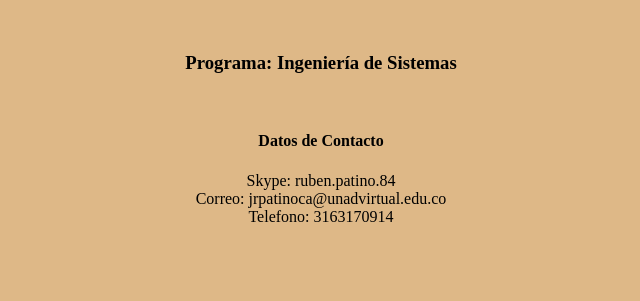
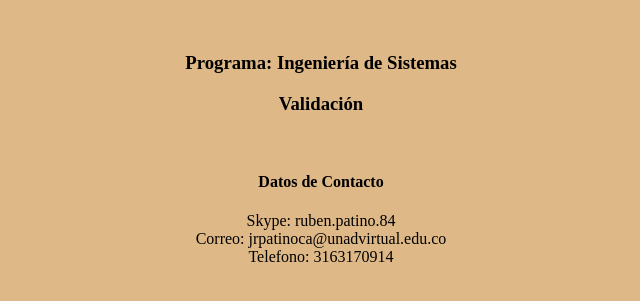
Before and after one commit to jrpatinoca/DSW-RubenPatino, a plain HTML site: page Tarea1/index.html in a window 1280 px wide. Shown: the part 105-406 px from the top of the page, without its empty margins (319-959 px from the left). Drawn offline with Linux system fonts and the light colour scheme.

Commit message:
Update index.html

```diff
--- a/Tarea1/index.html
+++ b/Tarea1/index.html
@@ -20,6 +20,7 @@
         <h3>Nombre: José Rubén Patiño Camacho</h3>
         <br>
         <h3>Programa: Ingeniería de Sistemas</h3>
+        <h3>Validación</h3>
         <br>
 
     </section>
```
